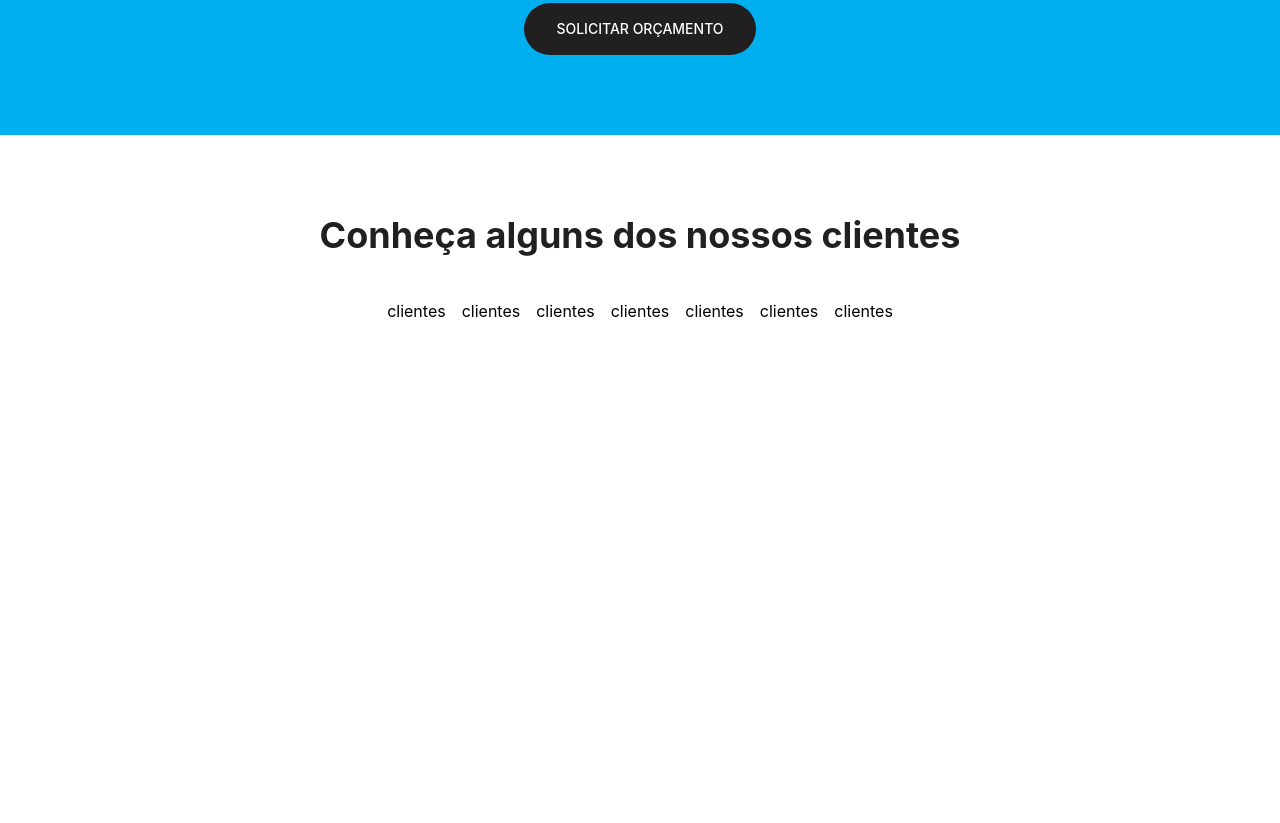
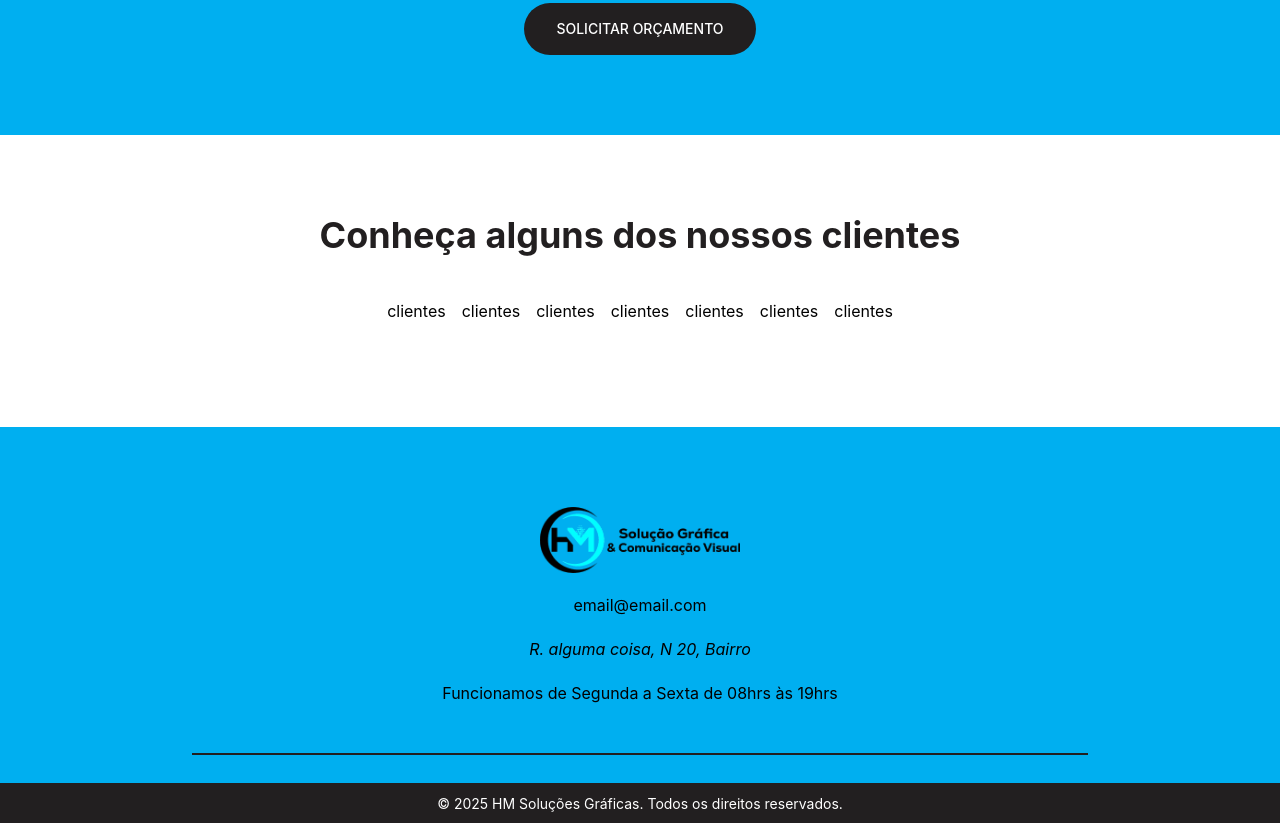
Before and after one commit to vinicius-dsr/hmgraficavisual, an Astro site: page / in a window 1280 px wide. Shown: the part 3213-4036 px from the top of the page. Before the commit the page ends 3640 px from the top, so only its background shows below. Built offline with nearby package versions, Linux system fonts and the light colour scheme; Astro itself is replaced by a stand-in of ours.

Commit message:
feat: add initial footer component

```diff
--- /dev/null
+++ b/src/components/Footer.astro
@@ -0,0 +1,20 @@
+---
+
+---
+
+<footer class="w-full bg-primary pt-20 flex-col">
+  <div class="flex items-center max-w-5xl mx-auto flex-col gap-5">
+    <img src="/logo.png" class="w-50" />
+    <h2>email@email.com</h2>
+    <address>R. alguma coisa, N 20, Bairro</address>
+    <span>Funcionamos de Segunda a Sexta de 08hrs às 19hrs</span>
+    <div class="h-0.5 w-4xl bg-black my-7"></div>
+  </div>
+  <div class="bg-black flex items-center justify-center py-2">
+    <div class="max-w-5xl">
+      <span class="text-white text-sm"
+        >© 2025 HM Soluções Gráficas. Todos os direitos reservados.</span
+      >
+    </div>
+  </div>
+</footer>
--- a/src/pages/index.astro
+++ b/src/pages/index.astro
@@ -6,6 +6,7 @@ import Offset from "@/components/sections/Offset.astro";
 import Digital from "@/components/sections/Digital.astro";
 import Contact from "@/components/sections/Contact.astro";
 import Clients from "@/components/sections/Clients.astro";
+import Footer from "@/components/Footer.astro";
 ---
 
 <Layout title="HM Soluções Gráficas">
@@ -15,4 +16,5 @@ import Clients from "@/components/sections/Clients.astro";
 	<Digital />
 	<Contact />
 	<Clients />
+	<Footer />
 </Layout>
```
